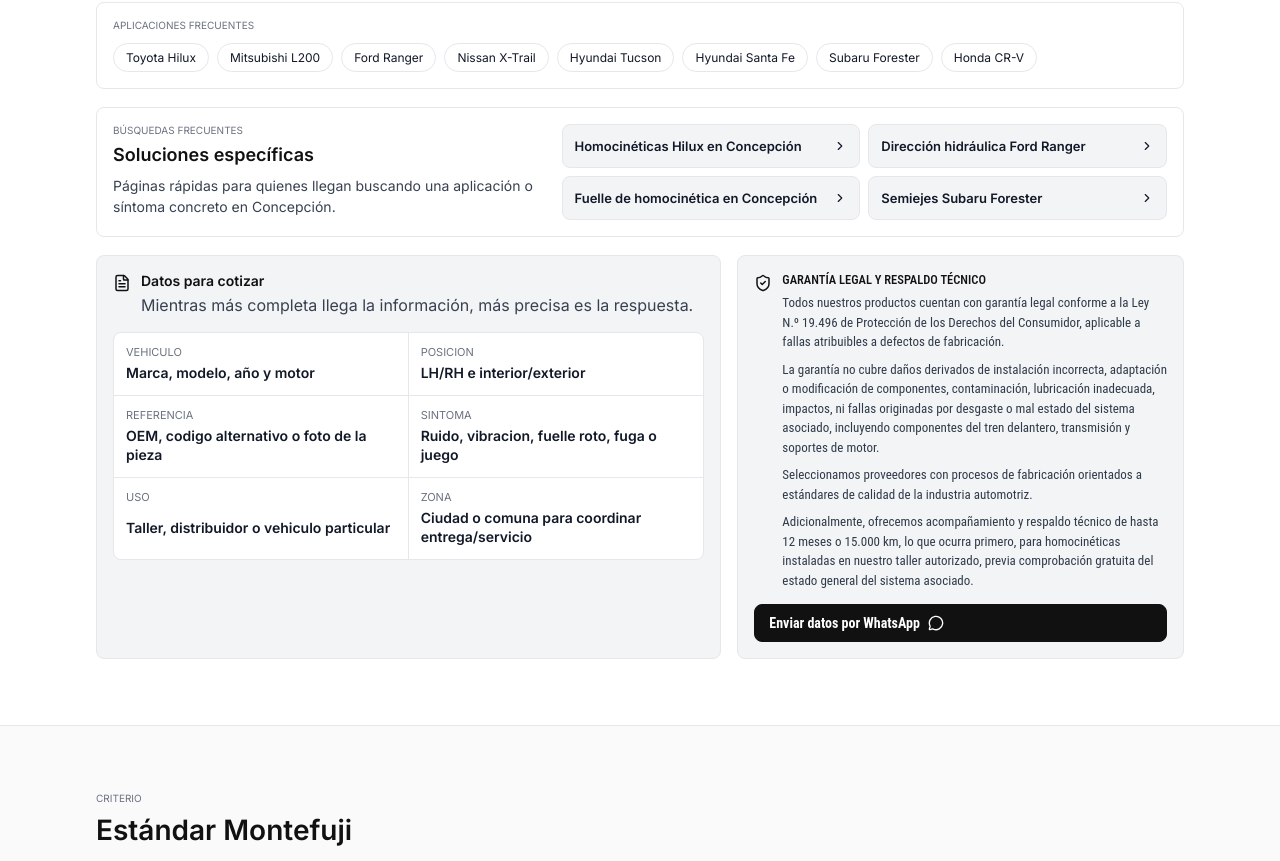
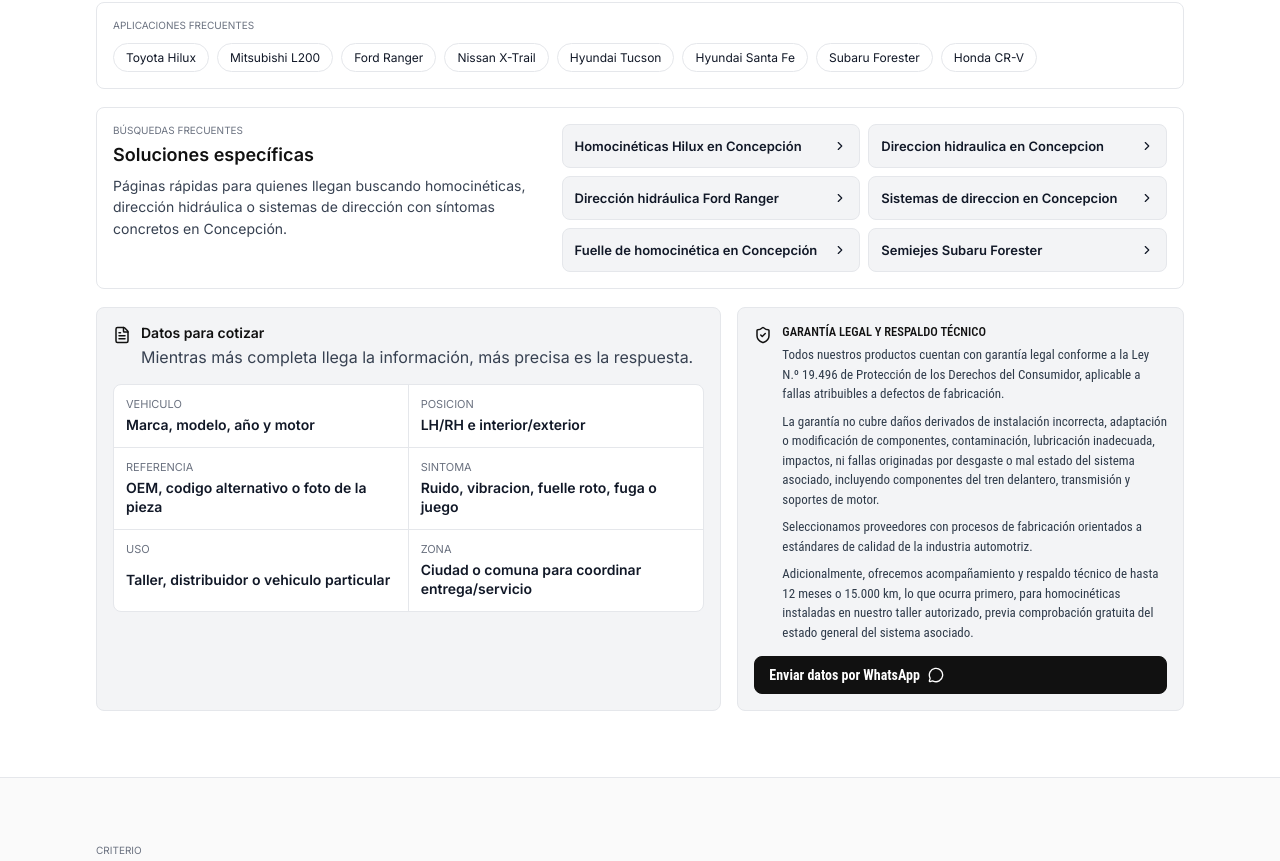
Before and after one commit to montefuji/montefuji-web-, a Next.js app: page / in a window 1280 px wide. Shown: the part 3199-4060 px from the top of the page. Built offline with nearby package versions, Linux system fonts and the light colour scheme; no server answers.

Commit message:
Boost SEO for direccion hidraulica and sistemas de direccion

```diff
--- a/src/app/layout.tsx
+++ b/src/app/layout.tsx
@@ -57,6 +57,14 @@ export const metadata: Metadata = {
     "semieje Subaru Forester",
     "vibracion al acelerar semieje",
     "ruido al doblar homocinetica",
+    "direccion hidraulica Concepcion",
+    "sistemas de direccion Concepcion",
+    "sistema de direccion hidraulica",
+    "cremallera hidraulica Concepcion",
+    "bomba de direccion hidraulica",
+    "reparacion direccion automotriz Concepcion",
+    "servicio direccion hidraulica",
+    "diagnostico direccion y tren delantero",
   ],
   category: "Autopartes y servicio técnico automotriz",
   alternates: {
@@ -185,6 +193,10 @@ const businessJsonLd = {
     "Ruido al doblar",
     "Vibración al acelerar",
     "Fuga de dirección hidráulica",
+    "Sistemas de dirección",
+    "Sistema de dirección hidráulica",
+    "Bomba de dirección hidráulica",
+    "Diagnóstico de dirección automotriz",
   ],
   makesOffer: [
     { "@type": "Offer", itemOffered: { "@type": "Product", name: "Juntas homocinéticas" } },
--- a/src/app/page.tsx
+++ b/src/app/page.tsx
@@ -756,7 +756,7 @@ export default function Page() {
         <div className="kicker">BÚSQUEDAS FRECUENTES</div>
         <h3>Soluciones específicas</h3>
         <p className="p">
-          Páginas rápidas para quienes llegan buscando una aplicación o síntoma concreto en Concepción.
+          Páginas rápidas para quienes llegan buscando homocinéticas, dirección hidráulica o sistemas de dirección con síntomas concretos en Concepción.
         </p>
       </div>
 
--- a/src/app/seo-pages.ts
+++ b/src/app/seo-pages.ts
@@ -54,6 +54,44 @@ export const SEO_LANDING_PAGES: SeoLandingPage[] = [
       "Hola Montefuji, necesito cotizar homocinética para Toyota Hilux.%0A%0AAño:%0AMotor:%0A4x2 o 4x4:%0ALado/posición:%0AOEM o foto:%0ASíntoma:",
   },
   {
+    slug: "direccion-hidraulica-concepcion",
+    title: "Direccion hidraulica en Concepcion",
+    metaTitle: "Direccion hidraulica en Concepcion",
+    metaDescription:
+      "Servicio tecnico de direccion hidraulica en Concepcion: diagnostico, fugas, cremallera, bomba, sellos y componentes asociados para pick-ups y SUVs.",
+    eyebrow: "DIRECCION HIDRAULICA",
+    intro:
+      "Revisamos el sistema de direccion hidraulica completo antes de recomendar reparacion o recambio.",
+    vehicle: "Pick-ups, SUVs y autos con direccion hidraulica en Concepcion y Gran Concepcion.",
+    symptoms: [
+      "Volante duro en frio o caliente",
+      "Fuga de liquido de direccion",
+      "Zumbido o ruido al girar",
+      "Retorno irregular del volante",
+      "Juego en direccion o golpe frontal",
+    ],
+    checks: [
+      "Revision de cremallera, bomba y sellos",
+      "Control de juego en terminales, rotulas y bieletas",
+      "Prueba hidraulica y validacion del sistema asociado",
+    ],
+    quoteData: [
+      "Marca, modelo, ano y motor",
+      "Sintoma principal y cuando aparece",
+      "Foto de fuga, cremallera o bomba",
+      "Uso del vehiculo y urgencia",
+    ],
+    related: ["direccion-hidraulica-ranger", "homocineticas-hilux-concepcion"],
+    keywords: [
+      "direccion hidraulica Concepcion",
+      "reparacion direccion hidraulica Concepcion",
+      "cremallera hidraulica Concepcion",
+      "bomba direccion hidraulica Concepcion",
+    ],
+    whatsappText:
+      "Hola Montefuji, necesito revisar direccion hidraulica en Concepcion.%0A%0AVehiculo:%0AAno:%0AMotor:%0ASintoma:%0AHay fuga:%0AFotos:%0ACiudad:",
+  },
+  {
     slug: "direccion-hidraulica-ranger",
     title: "Dirección hidráulica para Ford Ranger",
     metaTitle: "Dirección hidráulica Ford Ranger",
@@ -90,6 +128,44 @@ export const SEO_LANDING_PAGES: SeoLandingPage[] = [
     ],
     whatsappText:
       "Hola Montefuji, necesito revisar dirección hidráulica de Ford Ranger.%0A%0AAño:%0AMotor:%0ASíntoma:%0AHay fuga:%0AFotos:%0ACiudad:",
+  },
+  {
+    slug: "sistemas-de-direccion-concepcion",
+    title: "Sistemas de direccion en Concepcion",
+    metaTitle: "Sistemas de direccion en Concepcion",
+    metaDescription:
+      "Revision y soporte tecnico para sistemas de direccion en Concepcion: direccion hidraulica, terminales, rotulas, cremallera y tren delantero.",
+    eyebrow: "SISTEMAS DE DIRECCION",
+    intro:
+      "Nos enfocamos en direccion hidraulica y componentes del sistema de direccion para diagnostico real y reparacion precisa.",
+    vehicle: "Concepcion: atencion para particulares, talleres y flotas.",
+    symptoms: [
+      "Desgaste irregular de neumaticos",
+      "Volante con juego o vibracion",
+      "Tironeo al frenar o al pasar baches",
+      "Crujidos en maniobras cerradas",
+      "Desviacion de trayectoria",
+    ],
+    checks: [
+      "Revision de terminales, rotulas y bujes",
+      "Control de cremallera, sellos y fugas",
+      "Evaluacion de tren delantero en contexto",
+    ],
+    quoteData: [
+      "Marca, modelo y ano",
+      "Sintoma y en que condiciones aparece",
+      "Cambios o reparaciones recientes",
+      "Fotos o video del comportamiento",
+    ],
+    related: ["direccion-hidraulica-concepcion", "direccion-hidraulica-ranger"],
+    keywords: [
+      "sistemas de direccion Concepcion",
+      "sistema de direccion hidraulica",
+      "diagnostico direccion automotriz",
+      "tren delantero direccion Concepcion",
+    ],
+    whatsappText:
+      "Hola Montefuji, necesito revisar sistema de direccion.%0A%0AVehiculo:%0AAno:%0ASintoma:%0AFotos o video:%0ACiudad:",
   },
   {
     slug: "fuelle-homocinetica-concepcion",
```
